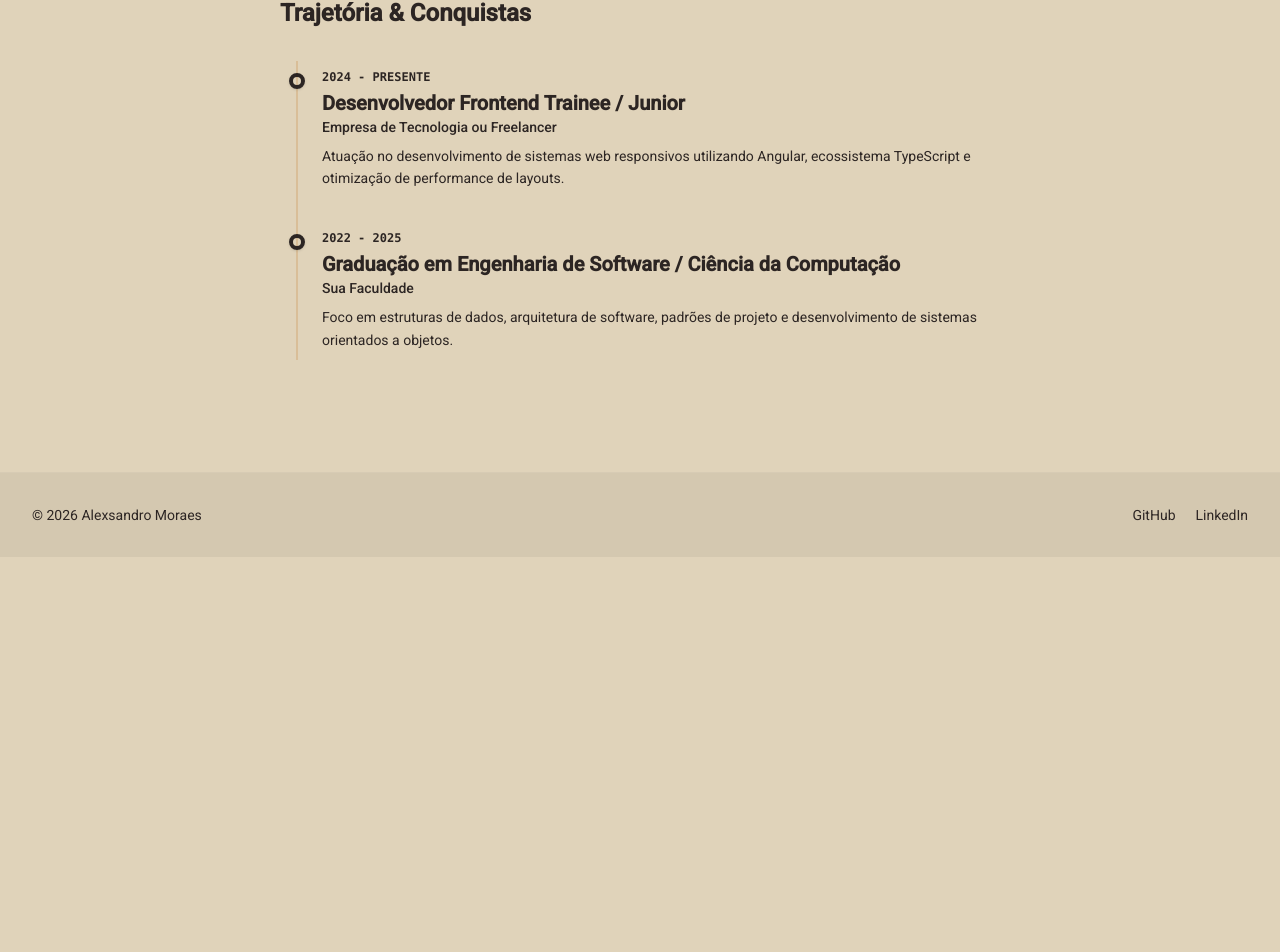
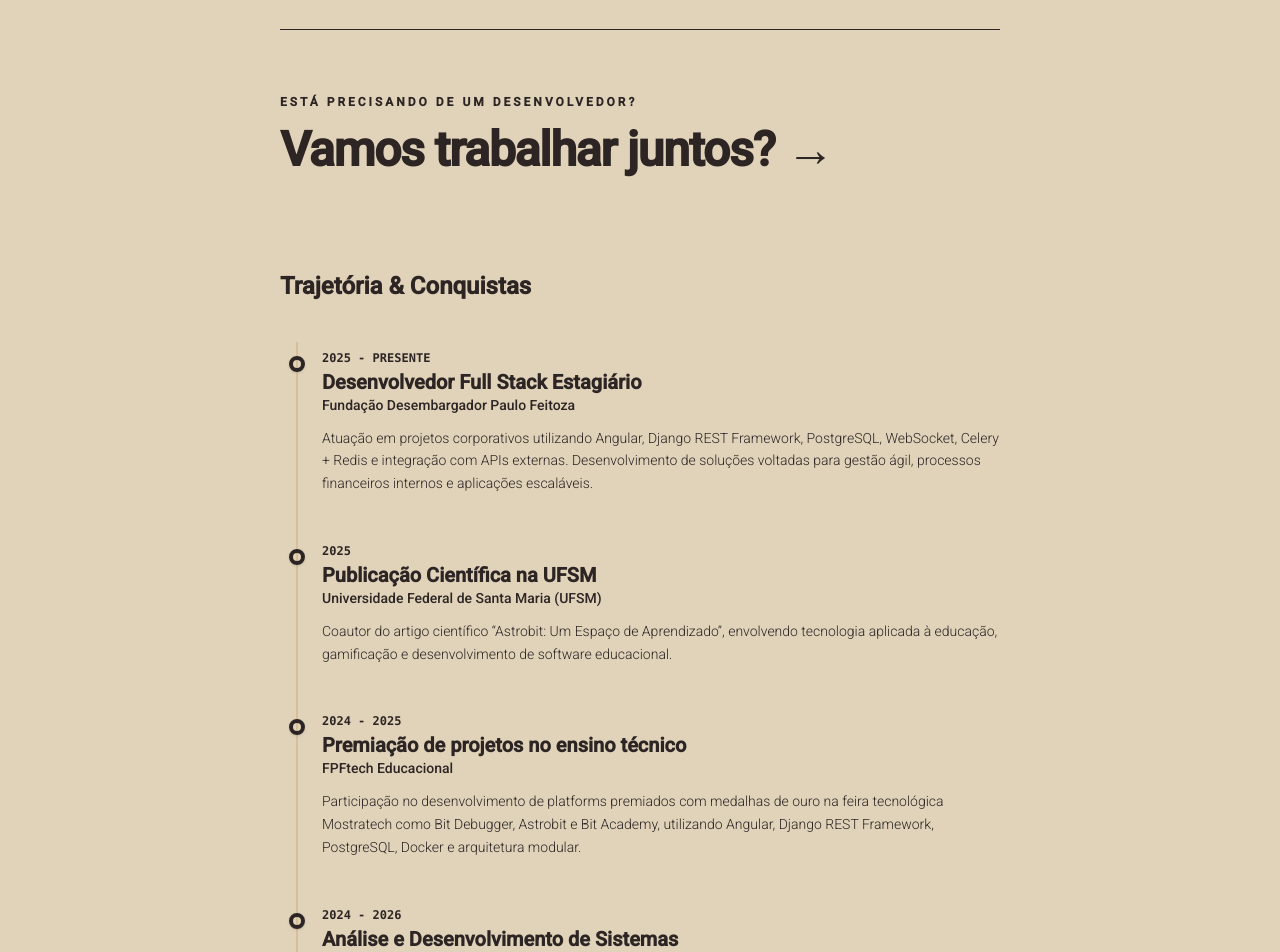
Before and after one commit to lexmoraes/portfolio, an Angular app: page / in a window 1280 px wide. Shown: the part 4392-5344 px from the top of the page. Before the commit the page ends 4949 px from the top, so only its background shows below. Built offline with nearby package versions, Linux system fonts and the light colour scheme.

Commit message:
FEAT (3) - About

```diff
--- a/src/features/about/about.component.html
+++ b/src/features/about/about.component.html
@@ -1,7 +1,7 @@
-<section class="py-20 min-h-screen bg-boho-bg text-boho-text">
+<section class="py-24 min-h-screen bg-boho-bg text-boho-text">
   <div class="max-w-3xl mx-auto px-6">
 
-    <div class="mb-16">
+    <div class="mb-20">
       <h1 class="text-4xl font-extrabold tracking-tight text-boho-heading mb-6">
         Sobre Mim
       </h1>
@@ -10,47 +10,67 @@
       </p>
     </div>
 
+    <div class="mb-24 border-t border-boho-sand/40 pt-16 text-left">
+  <span class="text-xs uppercase tracking-[0.25em] text-boho-primary font-bold block mb-4">
+    Está precisando de um desenvolvedor?
+  </span>
+
+      <button (click)="toggleContact()"
+              class="group text-4xl md:text-5xl font-black tracking-tight text-boho-heading hover:text-boho-primary text-left transition-colors duration-300 focus:outline-none flex items-center gap-3">
+        Vamos trabalhar juntos?
+        <span class="inline-block transition-transform duration-300 group-hover:translate-x-2 text-boho-primary">→</span>
+      </button>
+
+      <div [class]="showContact()
+                  ? 'max-h-4xl opacity-100 mt-8 grid grid-cols-1 sm:grid-cols-2 gap-4 transition-all duration-500 ease-in-out'
+                  : 'max-h-0 opacity-0 overflow-hidden transition-all duration-500 ease-in-out'">
+
+        <a href="https://wa.me/5592996165069?text=Olá,%20Alexsandro!%20Acessei%20seu%20portfólio%20e%20gostaria%20de%20conversar%20sobre%20uma%20oportunidade."
+           target="_blank"
+           class="flex items-center justify-between p-5 rounded-2xl bg-[#DCCBA4] border border-[#D9BE98] hover:border-boho-primary group/link transition-all shadow-sm">
           <div>
-      <h2 class="text-2xl font-bold text-boho-heading mb-8">
+            <h4 class="font-bold text-boho-heading text-sm">Mensagem Direta</h4>
+            <p class="text-xs text-boho-muted mt-0.5">Chamar no WhatsApp</p>
+          </div>
+          <span class="text-boho-primary font-bold group-hover/link:translate-x-1 transition-transform">↗</span>
+        </a>
+
+        <a href="mailto:lexfisica@gmail.com?subject=Oportunidade%20de%20Projeto%20-%20Portfólio"
+           class="flex items-center justify-between p-5 rounded-2xl bg-[#DCCBA4] border border-[#D9BE98] hover:border-boho-primary group/link transition-all shadow-sm">
+          <div>
+            <h4 class="font-bold text-boho-heading text-sm">E-mail Profissional</h4>
+            <p class="text-xs text-boho-muted mt-0.5">alexsandro.moraes&#64;example.com</p>
+          </div>
+          <span class="text-boho-primary font-bold group-hover/link:translate-x-1 transition-transform">↗</span>
+        </a>
+
+      </div>
+    </div>
+
+    <div>
+      <h2 class="text-2xl font-bold text-boho-heading mb-10">
         Trajetória & Conquistas
       </h2>
 
-      <div class="relative border-l-2 border-[#D9BE98] ml-4 space-y-10 py-2">
-
+      <div class="relative border-l-2 border-[#D9BE98] ml-4 space-y-12 py-2">
+        @for (event of history(); track event.title) {
           <div class="relative pl-6">
-          <div class="absolute w-4 h-4 bg-boho-primary rounded-full -left-[9px] top-1 border-4 border-boho-bg shadow-sm"></div>
+            <div class="absolute w-4 h-4 bg-boho-primary rounded-full -left-[9px] top-1.5 border-4 border-boho-bg shadow-sm"></div>
 
             <span class="text-xs font-mono font-bold text-boho-primary uppercase block mb-1">
-            2024 - Presente
+              {{ event.year }}
             </span>
-          <h3 class="text-xl font-bold text-boho-heading">
-            Desenvolvedor Frontend Trainee / Junior
+            <h3 class="text-xl font-bold text-boho-heading leading-tight">
+              {{ event.title }}
             </h3>
-          <span class="text-sm text-boho-muted block mb-2 font-medium">
-            Empresa de Tecnologia ou Freelancer
+            <span class="text-sm text-boho-muted block mb-3 font-medium">
+              {{ event.institution }}
             </span>
-          <p class="text-sm text-boho-muted leading-relaxed">
-            Atuação no desenvolvimento de sistemas web responsivos utilizando Angular, ecossistema TypeScript e otimização de performance de layouts.
+            <p class="text-sm text-boho-muted leading-relaxed font-light">
+              {{ event.description }}
             </p>
           </div>
-
-        <div class="relative pl-6">
-          <div class="absolute w-4 h-4 bg-boho-primary rounded-full -left-[9px] top-1 border-4 border-boho-bg shadow-sm"></div>
-
-          <span class="text-xs font-mono font-bold text-boho-primary uppercase block mb-1">
-            2022 - 2025
-          </span>
-          <h3 class="text-xl font-bold text-boho-heading">
-            Graduação em Engenharia de Software / Ciência da Computação
-          </h3>
-          <span class="text-sm text-boho-muted block mb-2 font-medium">
-            Sua Faculdade
-          </span>
-          <p class="text-sm text-boho-muted leading-relaxed">
-            Foco em estruturas de dados, arquitetura de software, padrões de projeto e desenvolvimento de sistemas orientados a objetos.
-          </p>
-        </div>
-
+        }
       </div>
     </div>
 
--- a/src/features/about/about.component.ts
+++ b/src/features/about/about.component.ts
@@ -1,4 +1,5 @@
 import { Component, signal } from '@angular/core';
+import { CommonModule } from '@angular/common';
 
 interface TimelineEvent {
   year: string;
@@ -10,21 +11,57 @@ interface TimelineEvent {
 @Component({
   selector: 'app-about',
   standalone: true,
+  imports: [CommonModule],
   templateUrl: './about.component.html'
 })
 export class AboutComponent {
+  showContact = signal<boolean>(false);
+  toggleContact(): void {
+    this.showContact.update(value => !value);
+  }
+
   history = signal<TimelineEvent[]>([
     {
-      year: '2024 - Presente',
-      title: 'Desenvolvedor Frontend Trainee / Junior',
-      institution: 'Empresa de Tecnologia ou Freelancer',
-      description: 'Atuação no desenvolvimento de sistemas web responsivos utilizando Angular, ecossistema TypeScript e otimização de performance de layouts.'
+      year: '2025 - Presente',
+      title: 'Desenvolvedor Full Stack Estagiário',
+      institution: 'Fundação Desembargador Paulo Feitoza',
+      description:
+        'Atuação em projetos corporativos utilizando Angular, Django REST Framework, PostgreSQL, WebSocket, Celery + Redis e integração com APIs externas. Desenvolvimento de soluções voltadas para gestão ágil, processos financeiros internos e aplicações escaláveis.'
     },
     {
-      year: '2022 - 2025',
-      title: 'Graduação em Engenharia de Software / Ciência da Computação',
-      institution: 'Sua Faculdade',
-      description: 'Foco em estruturas de dados, arquitetura de software, padrões de projeto e desenvolvimento de sistemas orientados a objetos.'
+      year: '2025',
+      title: 'Publicação Científica na UFSM',
+      institution: 'Universidade Federal de Santa Maria (UFSM)',
+      description:
+        'Coautor do artigo científico “Astrobit: Um Espaço de Aprendizado”, envolvendo tecnologia aplicada à educação, gamificação e desenvolvimento de software educacional.'
+    },
+    {
+      year: '2024 - 2025',
+      title: 'Premiação de projetos no ensino técnico',
+      institution: 'FPFtech Educacional',
+      description:
+        'Participação no desenvolvimento de platforms premiados com medalhas de ouro na feira tecnológica Mostratech como Bit Debugger, Astrobit e Bit Academy, utilizando Angular, Django REST Framework, PostgreSQL, Docker e arquitetura modular.'
+    },
+    {
+      year: '2024 - 2026',
+      title: 'Análise e Desenvolvimento de Sistemas',
+      institution: 'Universidade Cruzeiro do Sul Virtual',
+      description:
+        'Formação voltada para engenharia de software, desenvolvimento web, APIs REST, bancos de dados, arquitetura de sistemas e metodologias ágeis.'
+    },
+    {
+      year: '2024 - 2025',
+      title: 'Técnico em Informática para Web',
+      institution: 'FPFtech Educacional',
+      description:
+        'Formação técnica com foco em desenvolvimento web moderno, programação orientada a objetos, frontend com Angular e backend utilizando Django REST Framework.'
+    },
+    {
+      year: '2016',
+      title: 'Premiação em Tecnologia Assistiva',
+      institution: 'FEBRACE / USP',
+      description:
+        'Recebeu o Prêmio Contribuição em Tecnologia Assistiva CNRTA-CTI Renato Archer durante a Feira Brasileira de Ciências e Engenharia (FEBRACE), com projeto envolvendo robótica e programação.'
     }
   ]);
 }
--- a/src/features/projects/pages/project-list/project-list.component.ts
+++ b/src/features/projects/pages/project-list/project-list.component.ts
@@ -1,10 +1,8 @@
 import { Component, computed, signal } from '@angular/core';
 import { CommonModule } from '@angular/common';
 import { MatIconModule } from '@angular/material/icon';
-import { AnimationCallbackEvent } from '@angular/core';
 import { Project } from '../../../../core/models/project';
 import { MOCK_PROJECTS } from '../../../../core/mocks/projects-mocks';
-import { gsap } from 'gsap';
 
 @Component({
   selector: 'app-project-list',
```
Lines whose indentation alone changed are shown as unchanged.
